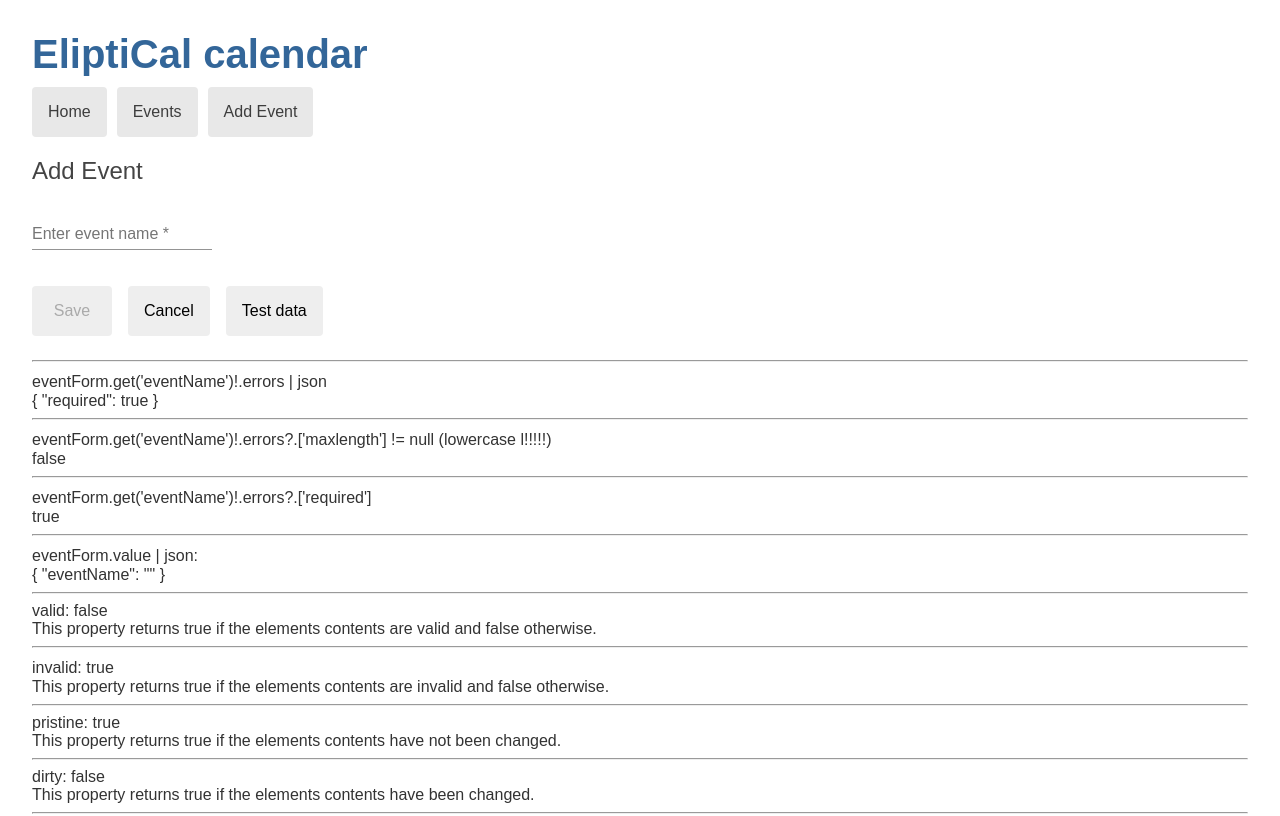
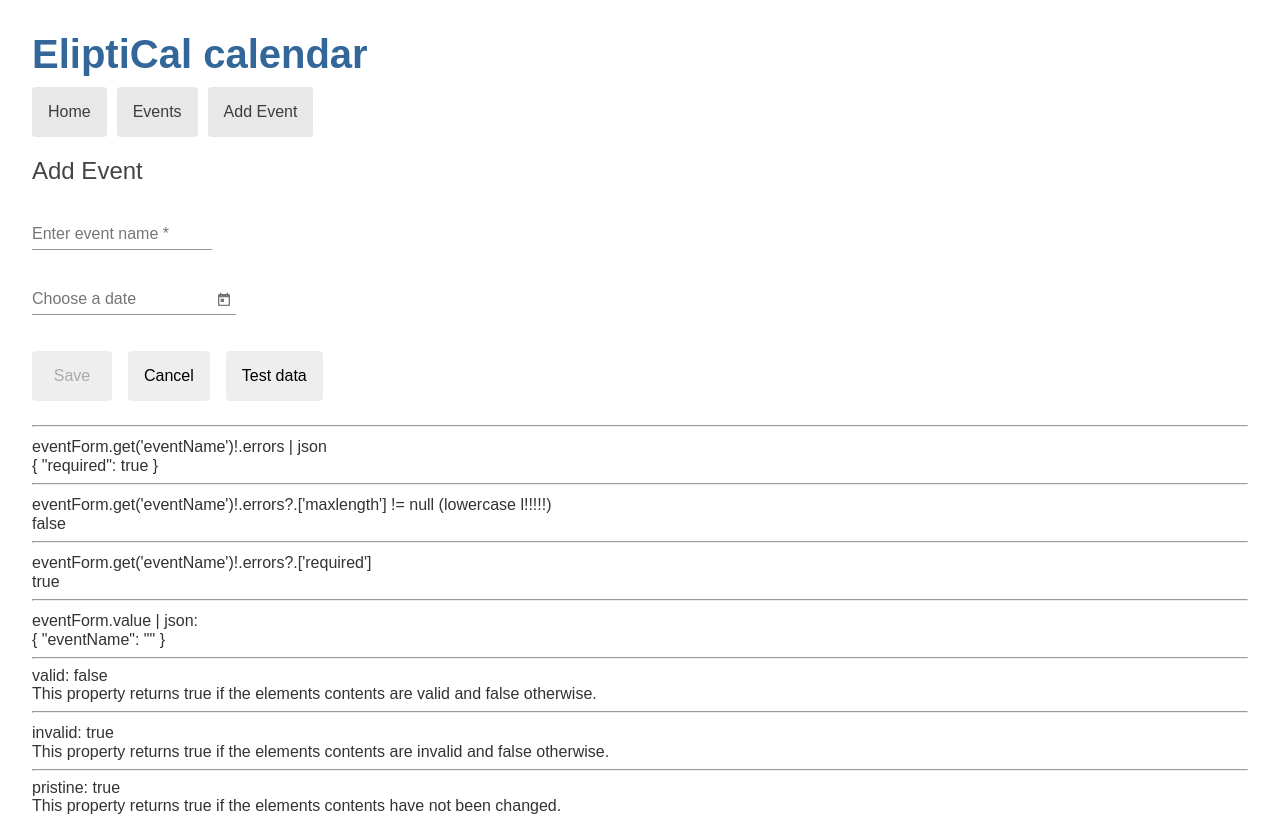
Before and after one commit to bobaks1108/ecal, an Angular app: page /detail in a window 1280 px wide. Shown: the top 816 px of the page. Built offline with nearby package versions, Linux system fonts and the light colour scheme.

Commit message:
Bob - add start date material basic datepicker using https://www.positronx.io/angular-material-8-datepicker-tutorial/example - needs to be wired up, formatted correctly, and validation

```diff
--- a/src/app/add-edit-event/add-edit-event.component.html
+++ b/src/app/add-edit-event/add-edit-event.component.html
@@ -13,6 +13,15 @@
         {{displayMessage.eventName}}
         </mat-error>
 
+    </mat-form-field>
+
+  </div>
+  <div>
+
+    <mat-form-field>
+      <input matInput [matDatepicker]="startDate" placeholder="Choose a date">
+      <mat-datepicker-toggle matSuffix [for]="startDate"></mat-datepicker-toggle>
+      <mat-datepicker #startDate></mat-datepicker>
     </mat-form-field>
 
   </div>
--- /dev/null
+++ b/src/app/angular-material.module.ts
@@ -0,0 +1,22 @@
+import { CommonModule } from '@angular/common';
+import { NgModule } from '@angular/core';
+import { MatDatepickerModule } from '@angular/material/datepicker';
+import { MatNativeDateModule } from '@angular/material/core';
+import { MatFormFieldModule } from '@angular/material/form-field';
+import { MatInputModule } from '@angular/material/input';
+const materialModules = [
+  MatDatepickerModule,
+  MatNativeDateModule,
+  MatFormFieldModule,
+  MatInputModule
+];
+@NgModule({
+  imports: [
+    CommonModule,
+    ...materialModules
+  ],
+  exports: [
+    ...materialModules
+  ],
+})
+export class AngularMaterialModule { }
--- a/src/app/app.module.ts
+++ b/src/app/app.module.ts
@@ -1,4 +1,4 @@
-import { NgModule } from '@angular/core';
+import { NgModule, CUSTOM_ELEMENTS_SCHEMA } from '@angular/core';
 import { BrowserModule } from '@angular/platform-browser';
 import { FormsModule, ReactiveFormsModule } from '@angular/forms';
 import { HttpClientModule } from '@angular/common/http';
@@ -19,9 +19,8 @@ import { AddEditEventComponent } from './add-edit-event/add-edit-event.component
 
 // material imports
 import { BrowserAnimationsModule } from '@angular/platform-browser/animations';
-import { MatDatepickerModule} from '@angular/material/datepicker';
-import { MatInputModule} from '@angular/material/input';
 import { MatNativeDateModule } from '@angular/material/core'
+import { AngularMaterialModule } from './angular-material.module';
 
 
 
@@ -33,9 +32,8 @@ import { MatNativeDateModule } from '@angular/material/core'
     HttpClientModule,
     BrowserAnimationsModule,
     ReactiveFormsModule,
-    MatDatepickerModule,
-    MatInputModule,
-    MatNativeDateModule
+    MatNativeDateModule,
+    AngularMaterialModule,
 
     // The HttpClientInMemoryWebApiModule module intercepts HTTP requests
     // and returns simulated server responses.
@@ -55,6 +53,7 @@ import { MatNativeDateModule } from '@angular/material/core'
 
   ],
   bootstrap: [ AppComponent ],
-  providers: [ EventService ]
+  providers: [ EventService ],
+  schemas: [CUSTOM_ELEMENTS_SCHEMA]
 })
 export class AppModule { }
```
